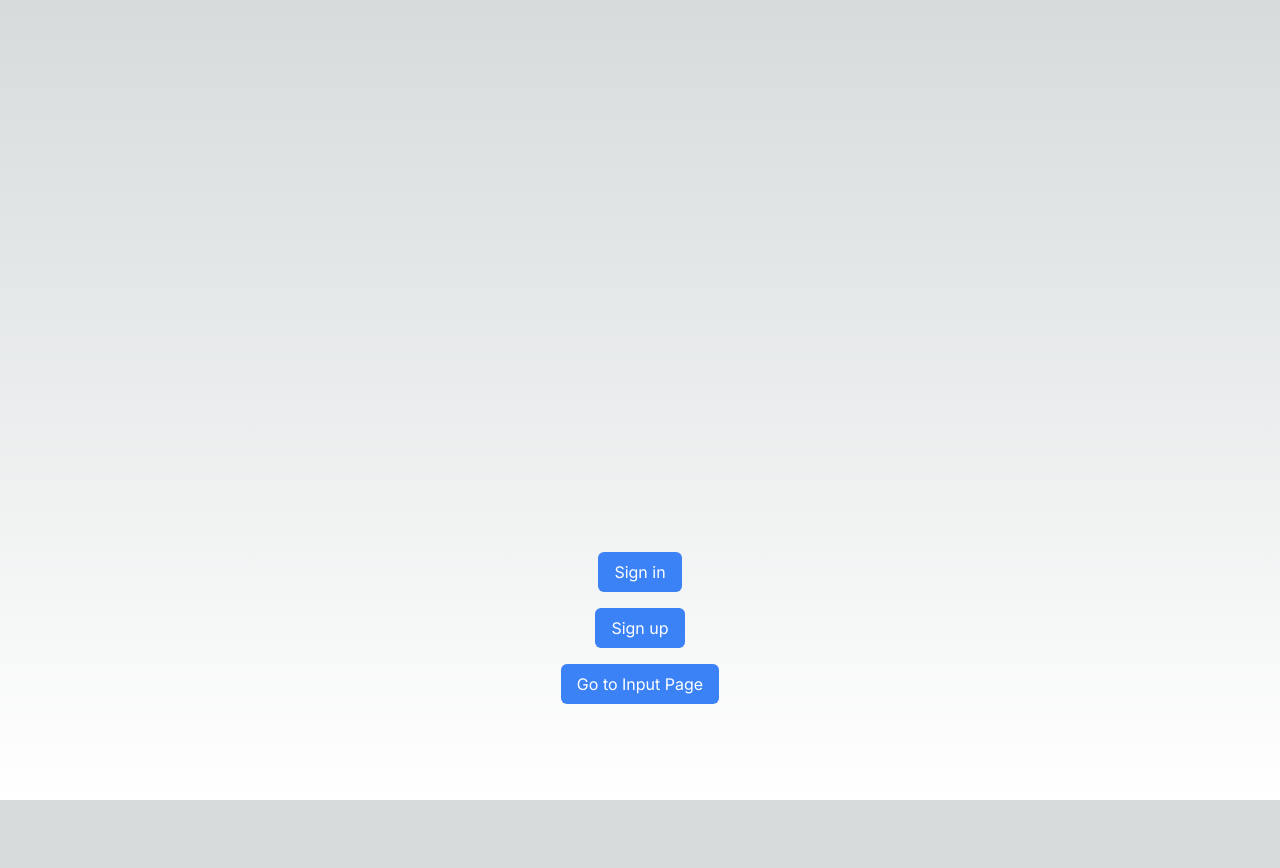
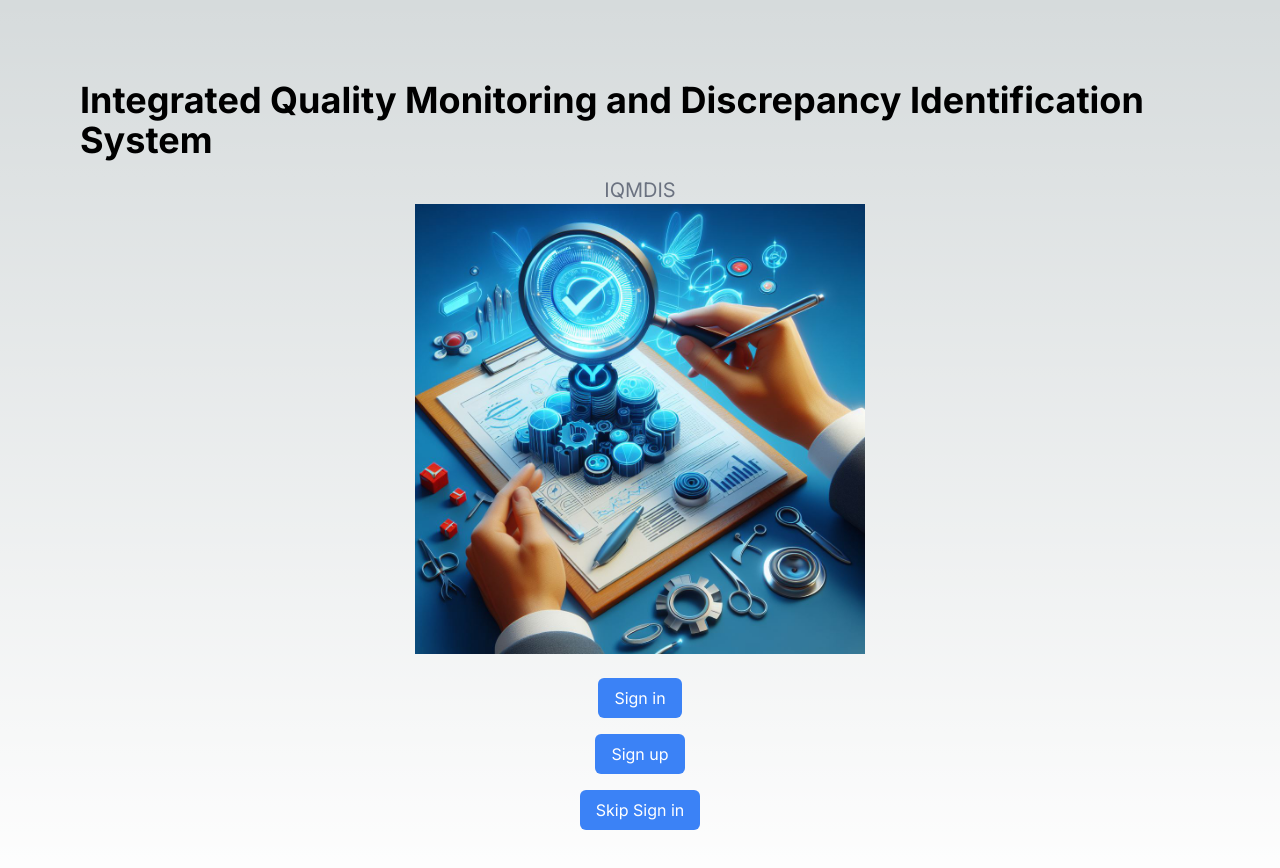
Before and after one commit to mohitvdx/IQMDIS, a Next.js app: page / in a window 1280 px wide. Shown: the top 868 px of the page. Before the commit the page ends 800 px from the top, so only its background shows below. Built offline with nearby package versions, Linux system fonts and the light colour scheme.

Commit message:
add logo

```diff
--- a/src/app/page.js
+++ b/src/app/page.js
@@ -1,9 +1,8 @@
 
 import {RegisterLink, LoginLink} from "@kinde-oss/kinde-auth-nextjs/server";
 import Link from 'next/link';
-import { useRouter } from 'next/navigation';
-
-
+//import { useRouter } from 'next/navigation';
+import React from 'react';
 
 
 export default function Home() {
@@ -13,10 +12,28 @@
     router.push('/inputPage.js');
   };
 
+  //const history = useHistory();
+
   return (
-    <main className="flex min-h-screen flex-col items-center justify-between p-24">
+    <main className="flex min-h-screen flex-col items-center justify-between p-20">
       {/* ...existing code... */}
 
+      <div className="flex flex-col items-center space-y-4">
+        <h1 className="text-4xl font-bold">Integrated Quality Monitoring and Discrepancy Identification System</h1>
+        <p className="text-xl text-gray-500">
+          IQMDIS
+        </p>
+
+      </div>
+
+
+      <div className="flex flex-col items-center space-y-4  rounded-lg">
+
+        <img src="/IQMDIS_image.jpg" alt="IQMDIS_image" width="450" height="500" ></img>
+
+      </div>
+
+      <br></br>
       <div className="flex flex-col items-center space-y-4">
         {/* <LoginLink className="text-blue-500 underline">Sign in</LoginLink>
         <RegisterLink className="text-blue-500 underline">Sign up</RegisterLink> */}
@@ -29,7 +46,7 @@
        <LoginLink className="bg-blue-500 text-white px-4 py-2 rounded-md" postLoginRedirectURL="/dashboard">Sign in</LoginLink>
        <RegisterLink className="bg-blue-500 text-white px-4 py-2 rounded-md">Sign up</RegisterLink>
 
-        <Link href="/inputPage.js"className="bg-blue-500 text-white px-4 py-2 rounded-md" >Go to Input Page
+        <Link href="/inputPage.js"className="bg-blue-500 text-white px-4 py-2 rounded-md" >Skip Sign in
         </Link>
         </div>
 
```
Also changed, not shown: public/IQMDIS_image.jpg (added).
